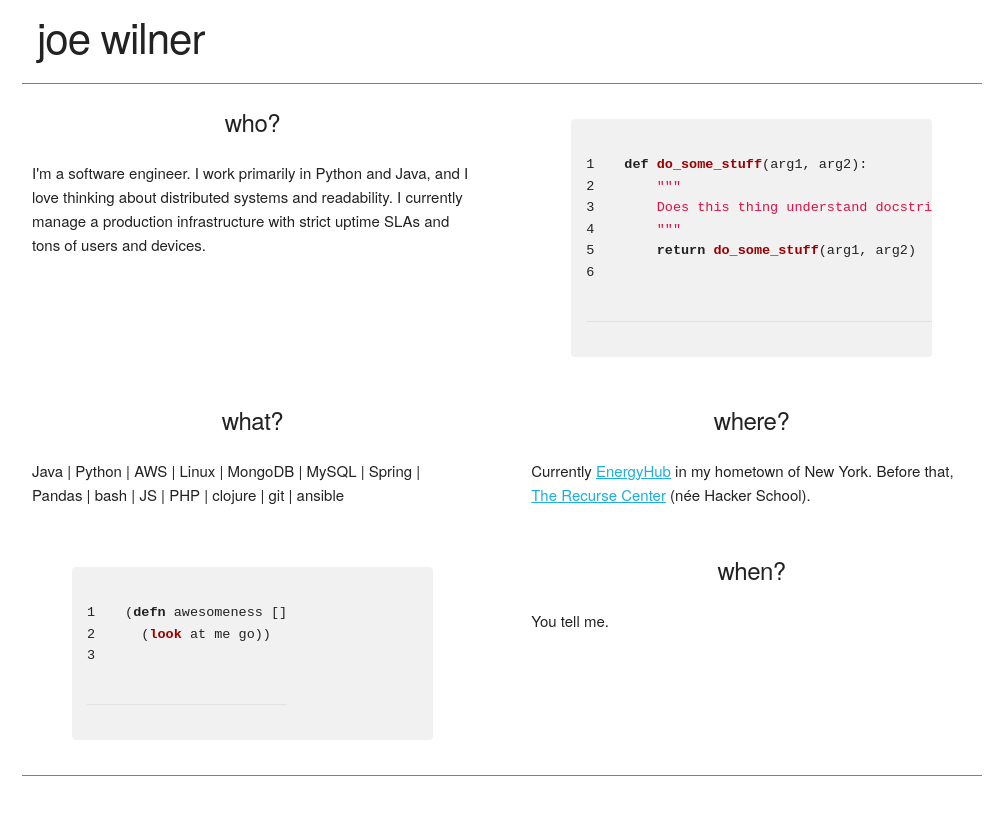
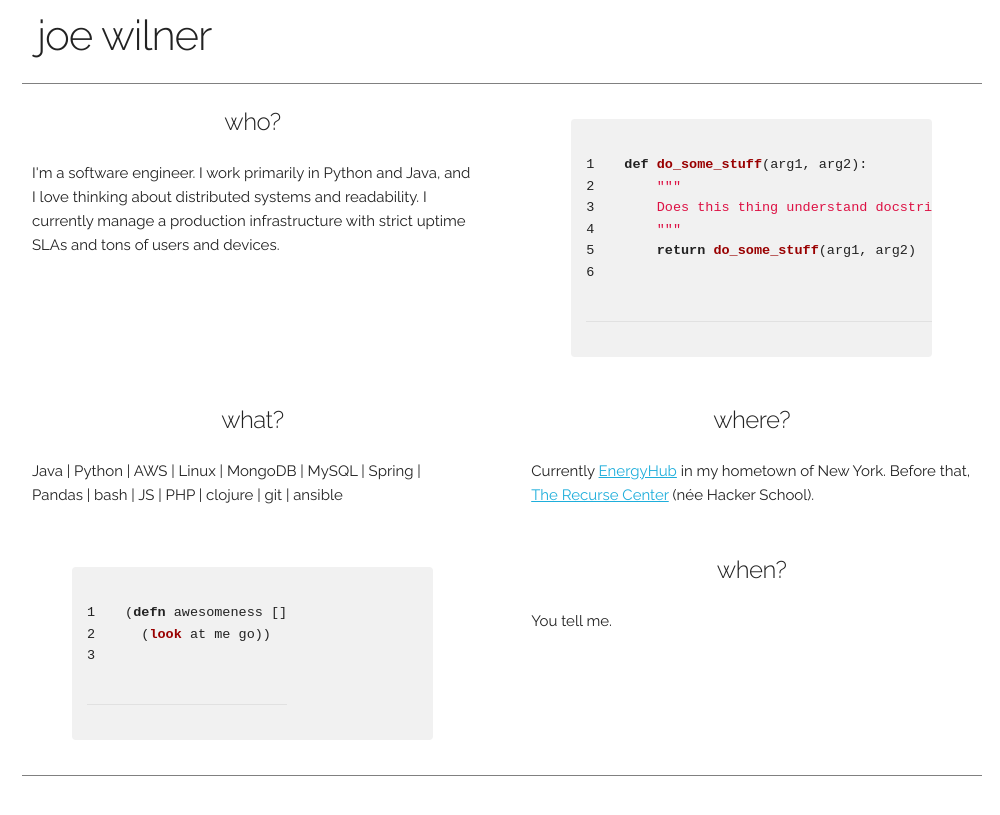
Before and after one commit to jwilner/jwilner.github.io, a Jekyll site: the page built from index.html, in a window 1280 px wide. Shown: the top 815 px of the page, without its empty margins (138-1138 px from the left). Built offline with Jekyll 4.4.1, drawn with Linux system fonts in a browser that asks for light colours; nearby versions of some CDN libraries; library files that are not in the unit come from our copies.

Commit message:
Change fonts back, fix weird code background problem

```diff
--- a/_layouts/default.html
+++ b/_layouts/default.html
@@ -14,7 +14,7 @@
     <title>{{ page.title }}</title>
     <meta name="author" content="Joe Wilner" />
     <!-- FONT -->
-    <!--    <link href='//fonts.googleapis.com/css?family=Raleway:400,300,600' rel='stylesheet' type='text/css'/>-->
+    <link href='//fonts.googleapis.com/css?family=Raleway:400,300,600' rel='stylesheet' type='text/css'/>
     <!-- CSS -->
     <link rel="stylesheet" href="/vendors/Skeleton/css/normalize.css" type="text/css" />
     <link rel="stylesheet" href="/vendors/Skeleton/css/skeleton.css" type="text/css" />
--- a/css/custom.css
+++ b/css/custom.css
@@ -1,6 +1,7 @@
 code {
   margin: 0px;
   border: none;
+  overflow: auto;
 }
 
 section.header {
```
